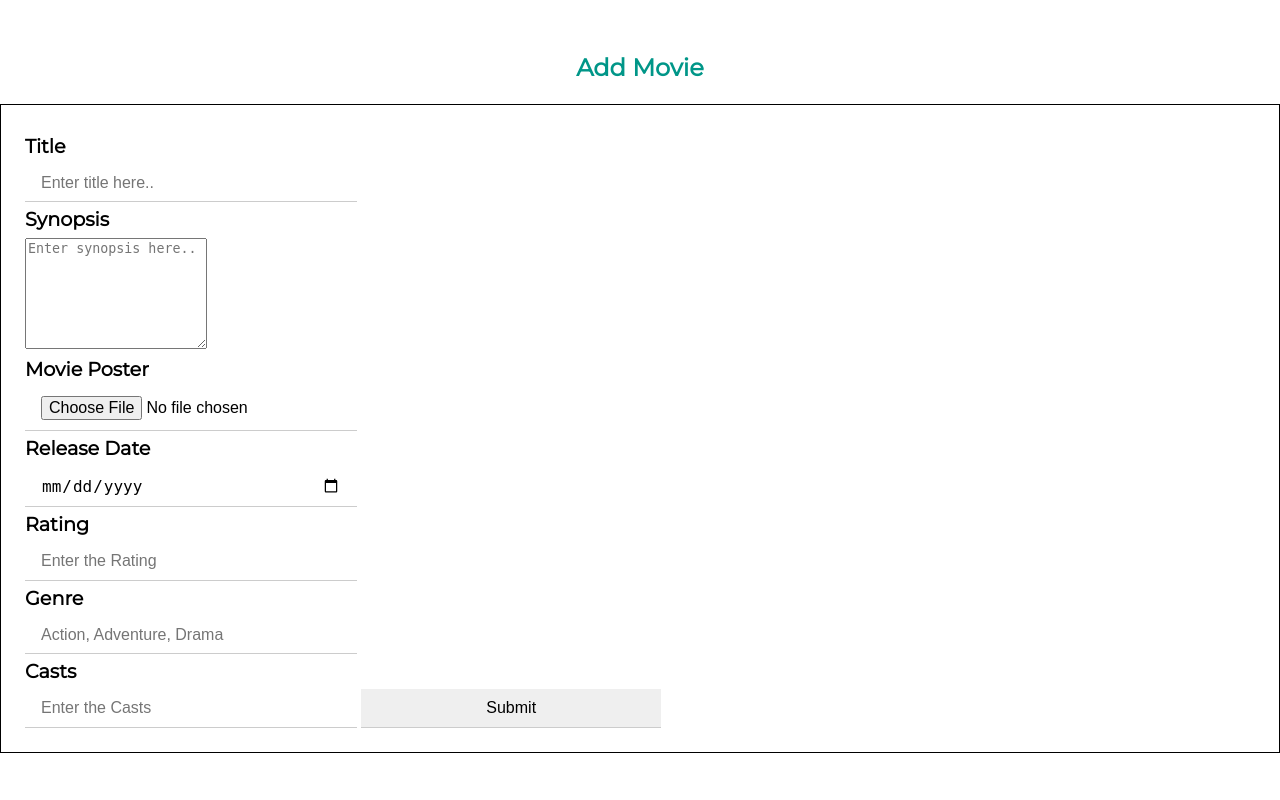
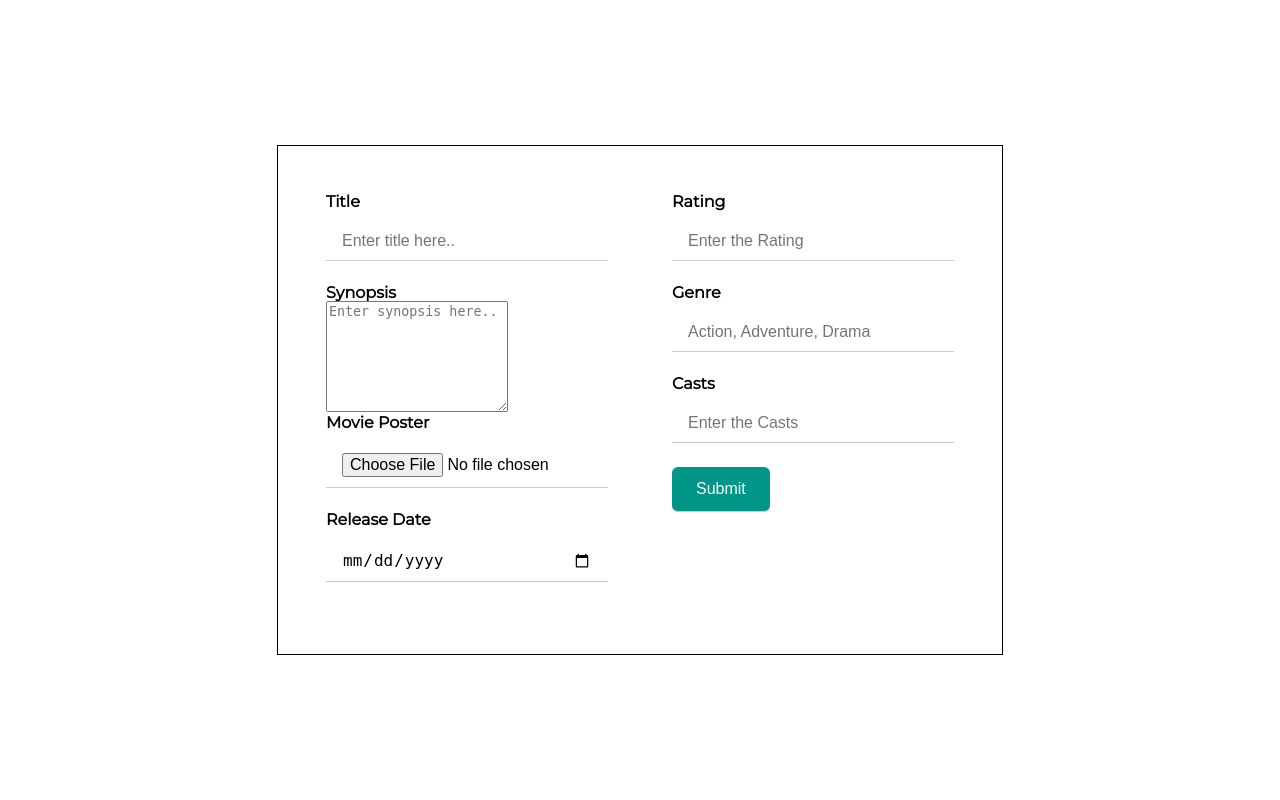
Before and after one commit to jaybhoyar/movie-library-node, a Node server app: page /movies/new in a window 1280 px wide. Run offline with Node 20, Linux system fonts and the light colour scheme; some libraries are stand-ins or nearby versions.

Commit message:
form container

```diff
--- a/public/stylesheets/style.css
+++ b/public/stylesheets/style.css
@@ -230,34 +230,65 @@ main .display_container .movie_container a .container h2 {
 }
 
 .form_container {
-  padding: 2rem 0;
-}
-
-.form_container h1 {
-  text-align: center;
-  font-size: 1.5rem;
-  font-weight: 600;
-  color: #009688;
-  padding: 1.5rem 0;
+  display: -webkit-box;
+  display: -ms-flexbox;
+  display: flex;
+  -webkit-box-pack: center;
+      -ms-flex-pack: center;
+          justify-content: center;
+  -webkit-box-align: center;
+      -ms-flex-align: center;
+          align-items: center;
+  height: 100vh;
 }
 
 .form_container .container {
-  padding: 1.5rem;
+  padding: 1rem;
   border: 1px solid #000;
+  display: -webkit-box;
+  display: -ms-flexbox;
+  display: flex;
 }
 
-.form_container .container form label {
-  margin: 0.5rem 0;
+.form_container .container form {
+  display: -webkit-box;
+  display: -ms-flexbox;
+  display: flex;
+  -webkit-box-pack: space-evenly;
+      -ms-flex-pack: space-evenly;
+          justify-content: space-evenly;
+}
+
+.form_container .container form .col {
+  padding: 2rem;
+}
+
+.form_container .container form .col label {
   display: block;
   font-weight: 600;
-  font-size: 1.2rem;
+  font-size: 1rem;
 }
 
-.form_container .container form input {
+.form_container .container form .col input {
+  display: block;
   padding: 0.6rem 1rem;
   border: none;
-  border-bottom: 0.8px solid #ccc;
+  outline: none;
+  margin-top: 0.8rem;
+  margin-bottom: 1.5rem;
+  border-bottom: 1px solid #ccc;
   font-size: 1rem;
-  width: 300px;
+  width: 250px;
+}
+
+.form_container .container form .col .submit_button {
+  padding: 0.8rem 1.5rem;
+  cursor: pointer;
+  background-color: #009688;
+  width: -webkit-fit-content;
+  width: -moz-fit-content;
+  width: fit-content;
+  color: #fff;
+  border-radius: 6px;
 }
 /*# sourceMappingURL=style.css.map */
--- a/public/stylesheets/style.scss
+++ b/public/stylesheets/style.scss
@@ -202,31 +202,43 @@ main {
 	}
 }
 .form_container {
-	padding: 2rem 0;
-	h1 {
-		text-align: center;
-		font-size: 1.5rem;
-		font-weight: 600;
-		color: #009688;
-		padding: 1.5rem 0;
-	}
+	display: flex;
+	justify-content: center;
+	align-items: center;
+	height: 100vh;
 	.container {
-		padding: 1.5rem;
+		padding: 1rem;
 		border: 1px solid #000;
+		display: flex;
 		form {
+			display: flex;
+			justify-content: space-evenly;
+			.col {
+				padding: 2rem;
 				label {
-				margin: 0.5rem 0;
 					display: block;
 					font-weight: 600;
-				font-size: 1.2rem;
+					font-size: 1rem;
 				}
 				input {
+					display: block;
 					padding: 0.6rem 1rem;
 					border: none;
-				// border-radius: 6px;
-				border-bottom: 0.8px solid #ccc;
+					outline: none;
+					margin-top: 0.8rem;
+					margin-bottom: 1.5rem;
+					border-bottom: 1px solid #ccc;
 					font-size: 1rem;
-				width: 300px;
+					width: 250px;
+				}
+				.submit_button {
+					padding: 0.8rem 1.5rem;
+					cursor: pointer;
+					background-color: #009688;
+					width: fit-content;
+					color: #fff;
+					border-radius: 6px;
+				}
 			}
 		}
 	}
--- a/views/movieForm.ejs
+++ b/views/movieForm.ejs
@@ -8,13 +8,13 @@
 	</head>
 	<body>
 		<div class="form_container">
-			<h1>Add Movie</h1>
 			<div class="container">
 				<form
 					action="/movies"
 					method="POST"
 					enctype="multipart/form-data"
 				>
+					<div class="col">
 						<label for="title">Title</label>
 						<input
 							type="text"
@@ -36,6 +36,8 @@
 							name="releaseDate"
 							placeholder="Enter the Release Date"
 						/>
+					</div>
+					<div class="col">
 						<label for="rating">Rating</label>
 						<input
 							type="number"
@@ -54,7 +56,12 @@
 							name="casts"
 							placeholder="Enter the Casts"
 						/>
-					<input class="submit_button" type="submit" value="Submit" />
+						<input
+							class="submit_button"
+							type="submit"
+							value="Submit"
+						/>
+					</div>
 				</form>
 			</div>
 		</div>
```
Also changed, not shown: 1 other file. Lines whose indentation alone changed are shown as unchanged.
